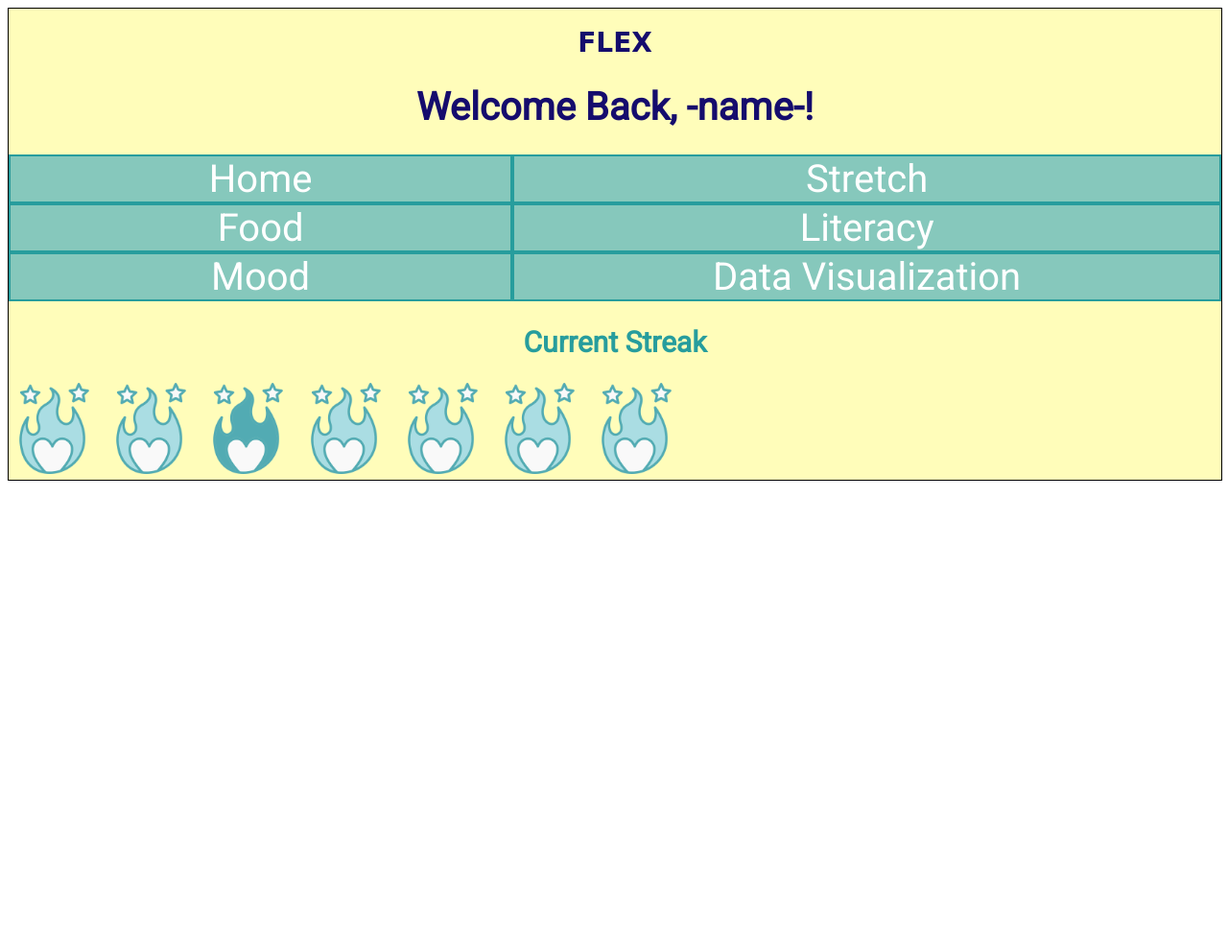
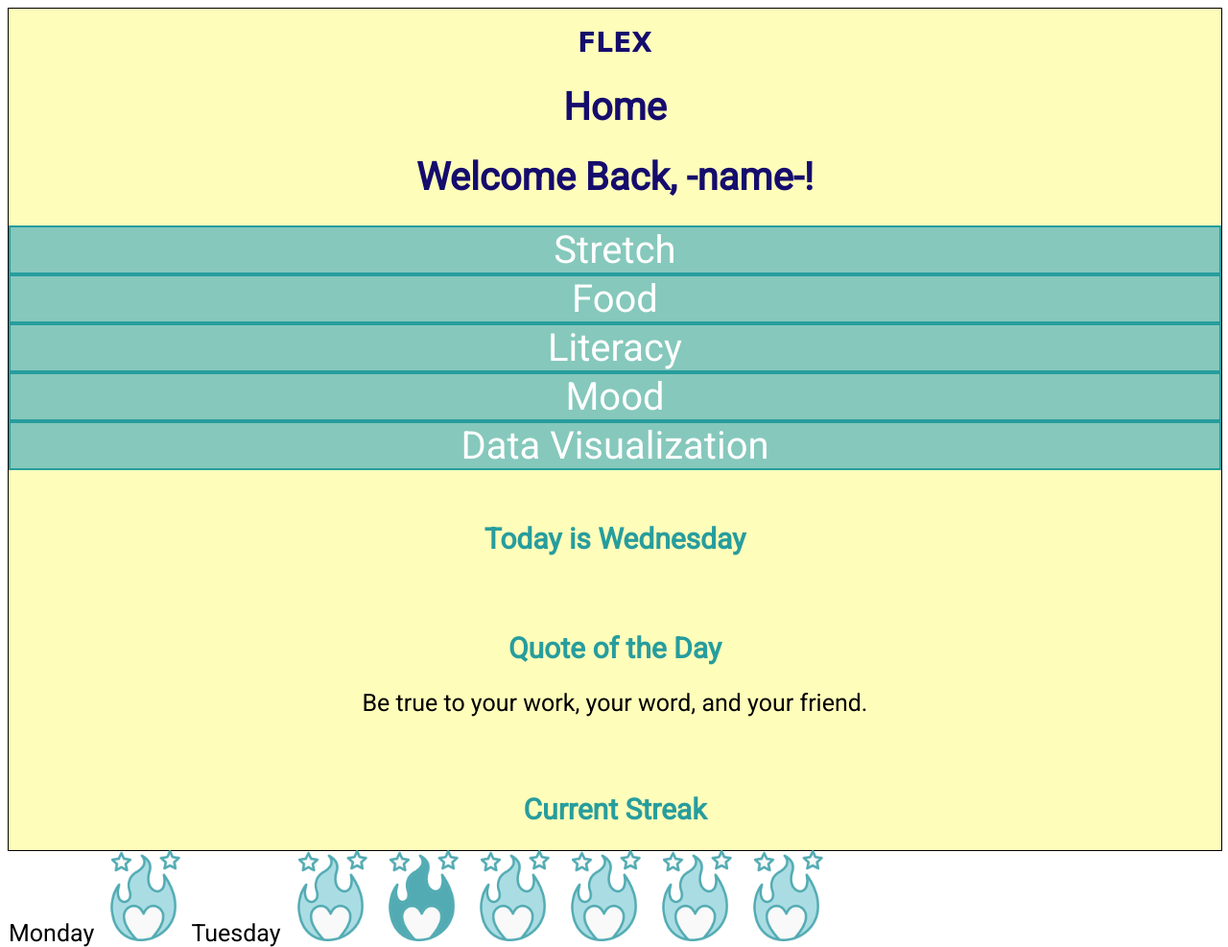
Before and after one commit to schalk23/Phase2_CMSC434, a plain HTML site: page home.html in a window 1280 px wide. Shown: the whole page at 96% size. Before the commit the page ends 800 px from the top, so only its background shows below. Drawn offline with Linux system fonts and the light colour scheme; a web font is replaced by a local one.

Commit message:
comments on CSS and brief home tab changes

```diff
--- a/home.html
+++ b/home.html
@@ -20,24 +20,51 @@
   <body>
     <div class="box">
       <h1 class="logo">FLEX</h1>
+      <h1> Home </h1>
         <h1> Welcome Back, -name-! </h1>
 
         <div class="grid-container1">
-            <div class="grid-item1">Home</div>
             <div class="grid-item1">Stretch</div>
             <div class="grid-item1">Food</div>
             <div class="grid-item1">Literacy</div>
             <div class="grid-item1">Mood</div>
             <div class="grid-item1">Data Visualization</div>
         </div>
+        <br>
+
+        <h2> Today is Wednesday </h2>
+        <br>
+        <h2> Quote of the Day </h2>
+        <p class="quote"> Be true to your work, your word, and your friend. </p>
+        <br>
+
+
+        <!-- Use some innerHTML -->
         <h2> Current Streak </h2>
+
+        <div id = "MonStreak">
+          Monday
             <img id="streak" src="./stretch_images/passionate.png" height=95px width="auto" >
+        </div>
+        <div id = "TueStreak">
+          Tuesday
             <img id="streak" src="./stretch_images/passionate.png" height=95px width="auto" >
+        </div>
+        <div id = "WedStreak">
             <img id="streak" src="./stretch_images/passionateActive.png" height=95px width="auto" >
+        </div>
+        <div id = "ThrStreak">
             <img id="streak" src="./stretch_images/passionate.png" height=95px width="auto" >
+        </div>
+        <div id = "FriStreak">
             <img id="streak" src="./stretch_images/passionate.png" height=95px width="auto" >
+        </div>
+        <div id = "SatStreak">
             <img id="streak" src="./stretch_images/passionate.png" height=95px width="auto" >
+        </div>
+        <div id = "SunStreak">
             <img id="streak" src="./stretch_images/passionate.png" height=95px width="auto" >
+        </div>
     </div>
   </body>
 </html>
--- a/style.css
+++ b/style.css
@@ -1,3 +1,4 @@
+/* Entirety of the yellow background for each tab */
 .box{
     align-self: center;
     width: 100%;
@@ -91,42 +92,43 @@ body {
     display: block;
     }
 }
-
+/* 'Arms' text on stretching home tab */
 #ArmsText {
     position: relative;
 }
-
+/* 'Legs' text on stretching home tab */
 #LegsText {
     position: relative;
 
 }
-
+/* 'Abs' text on stretching home tab */
 #AbsText {
     position: relative;
 
 }
-
+/* 'Back' text on stretching home tab */
 #BackText {
     position: relative;
 
 }
-
+/* Clickable arms pic on stretching home tab */
 #ArmsPic {
     border: 4px solid #86C8BC;
     background-color: white;
 
 }
-
+/* Clickable back pic on stretching home tab */
 #BackPic {
     border: 4px solid  #86C8BC;
     background-color: white;
 }
-
+/* Clickable abs pic on stretching home tab */
 #AbsPic {
     border: 4px solid  #86C8BC;
     background-color: white;
 }
 
+/* Clickable legs pic on stretching home tab */
 #LegsPic {
     border: 4px solid  #86C8BC;
     background-color: white;
@@ -143,28 +145,32 @@ body {
 
 }
 
+/* text for more stretches text on stretching home tab */
 #More_Stretches1 {
     position: relative;
     top: 3.5rem;
 }
 
+/* entire grid item for stretching home tab */
 .grid-container {
     display: grid;
     grid-template-columns: auto auto auto;
 
 }
 
+/* + grid item on stretching home tab */
 .grid-item {
     text-align: center;
 }
 
+/* Text for swipe above on stretch home tab */
 #swipeAbove {
     text-align: center;
     position: relative;
     bottom: 3rem;
 }
 
-/* The dots/bullets/indicators */
+/* The dots/bullets/indicators below SOTD */
 .dot {
     cursor: pointer;
     height: 15px;
@@ -178,6 +184,7 @@ body {
     bottom: 65rem;
   }
 
+    /* Up Arrow for Stretch tab home page */
   #arrowUp {
     transform: rotate(270deg);
     display: block;
@@ -185,7 +192,7 @@ body {
     left: 7.5rem;
 
   }
-
+  /* Down Arrow for Stretch tab home page */
   #arrowDown {
     transform: rotate(90deg);
     display: block;
@@ -194,6 +201,7 @@ body {
     left: 7.5rem;
   }
 
+   /* Left Arrow for Stretch tab home page */
   #arrowLeft {
     transform: rotate(180deg);
     text-align: center;
@@ -201,18 +209,21 @@ body {
     bottom: 3rem;
   }
 
+  /* Right Arrow for Stretch tab home page */
   #arrowRight {
     text-align: center;
     position: relative;
     bottom: 3rem;
   }
 
+  /* 5 tabs to select on home page */
   .grid-container1 {
     display: grid;
-    grid-template-columns: auto auto;
+    grid-template-columns: auto;
 
 }
 
+/* Each tab itself on the home page */
 .grid-item1 {
     text-align: center;
     background-color: #86C8BC;
@@ -222,3 +233,13 @@ body {
     max-height: 100%;
     font-size: 40px;
 }
+
+/* Quote of the day on the home page */
+p.quote {
+    text-align: center;
+}
+
+/* Streak formatting */
+#MonStreak, #TueStreak, #WedStreak, #ThrStreak, #FriStreak, #SatStreak, #SunStreak {
+    float: left;
+}
```
Lines whose indentation alone changed are shown as unchanged.
